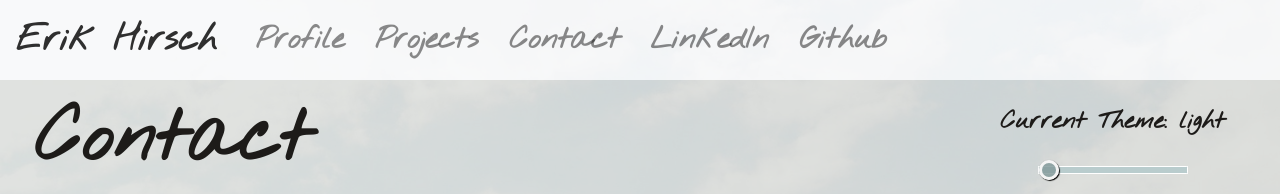
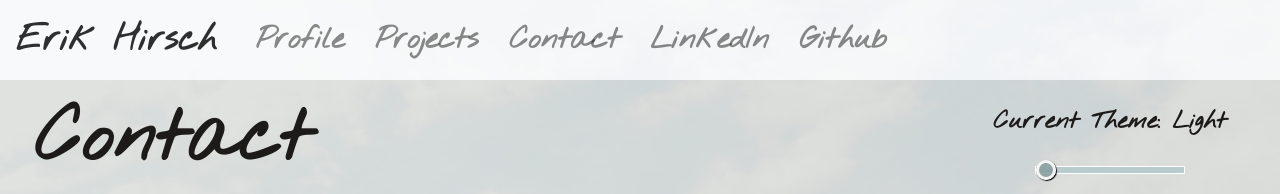
Before and after one commit to eh4git/Portfolio_V1, a React (Create React App) app: page /contact in a window 1280 px wide. Shown: the top 194 px of the page. Built offline with nearby package versions, Linux system fonts and the light colour scheme; a web font is replaced by a local one.

Commit message:
capitalized theme in heading

```diff
--- a/src/components/themeSlider/ThemeSlider.js
+++ b/src/components/themeSlider/ThemeSlider.js
@@ -4,11 +4,12 @@ import { Context } from "../../context/index"
 
 function ThemeSlider() {
     const { theme, sliderValue, onSliderChange } = useContext(Context)
+    const themeCapitalized = theme.charAt(0).toUpperCase() + theme.slice(1)
     return (
 
         <div className={"sliderContainer " + theme}>
             <p className={"sliderText " + theme}>
-                Current Theme: {theme}
+                Current Theme: {themeCapitalized}
             </p>
             <input
                 className={"themeSlider " + theme}
--- a/src/components/themeSlider/index.css
+++ b/src/components/themeSlider/index.css
@@ -2,7 +2,7 @@
     margin-right: 2%;
     display: flex;
     flex-direction: column;
-    width: 255px;
+    width: 260px;
     justify-content: center;
 }
 .sliderText {
```
Also changed, not shown: 1 other file (tests, documents, lock files or other folders).
